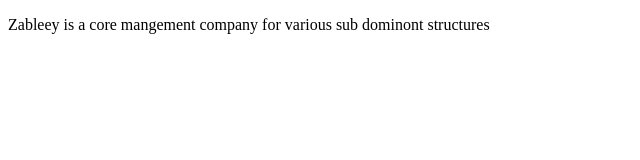
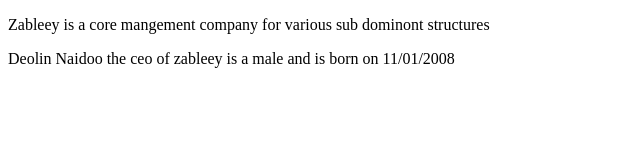
Before and after one commit to Zableey/zableey, a plain HTML site: page index.html in a window 1280 px wide. Shown: the whole page, without its empty margins (0-640 px from the left). Drawn offline with Linux system fonts and the light colour scheme.

Commit message:
Update index.html

```diff
--- a/index.html
+++ b/index.html
@@ -17,6 +17,7 @@
 </head>
 <p>Zableey is a core mangement company for various sub dominont structures</p>
 <body>
+   <p>Deolin Naidoo the ceo of zableey is a male and is born on 11/01/2008</p>
 
 </body>
 </html>
```
